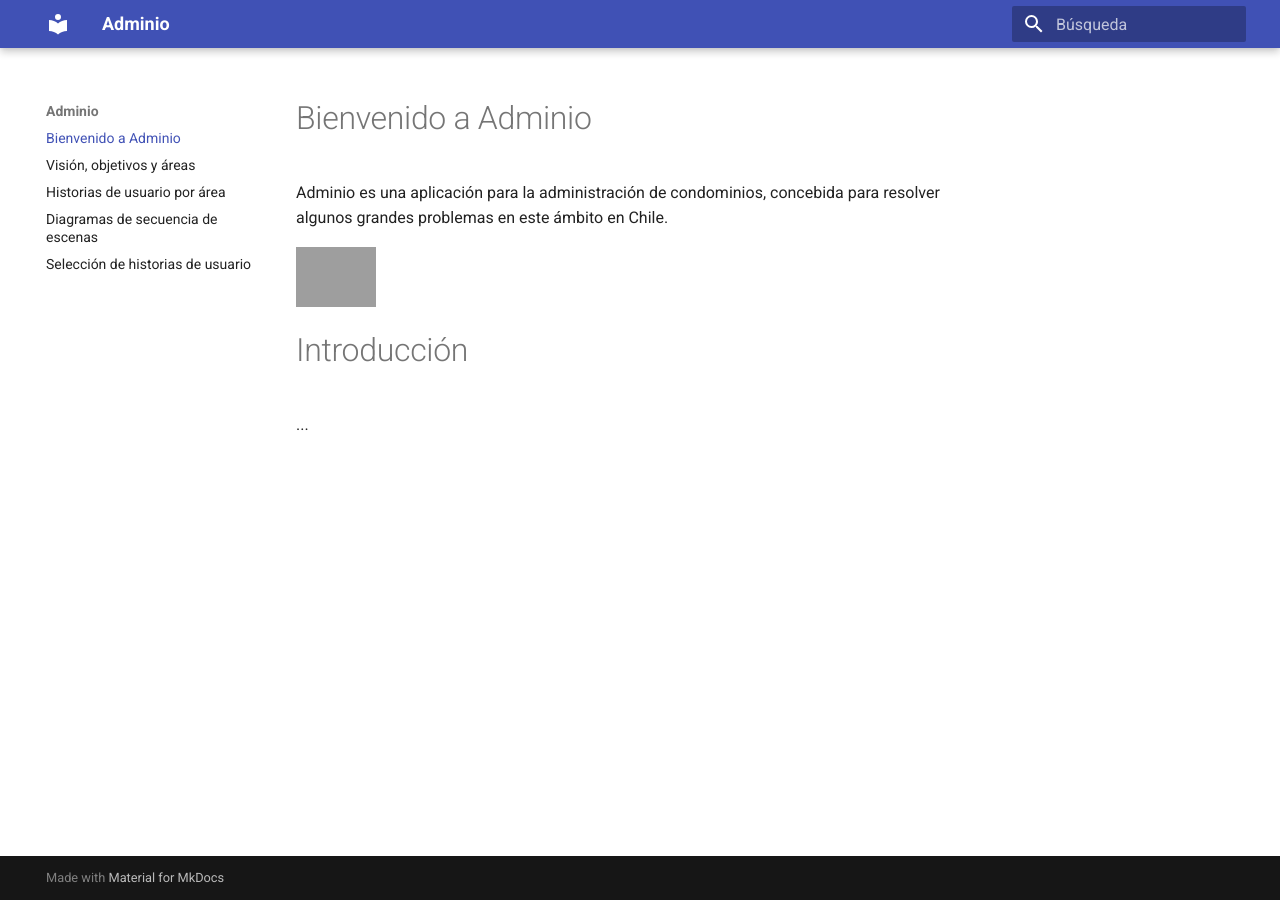
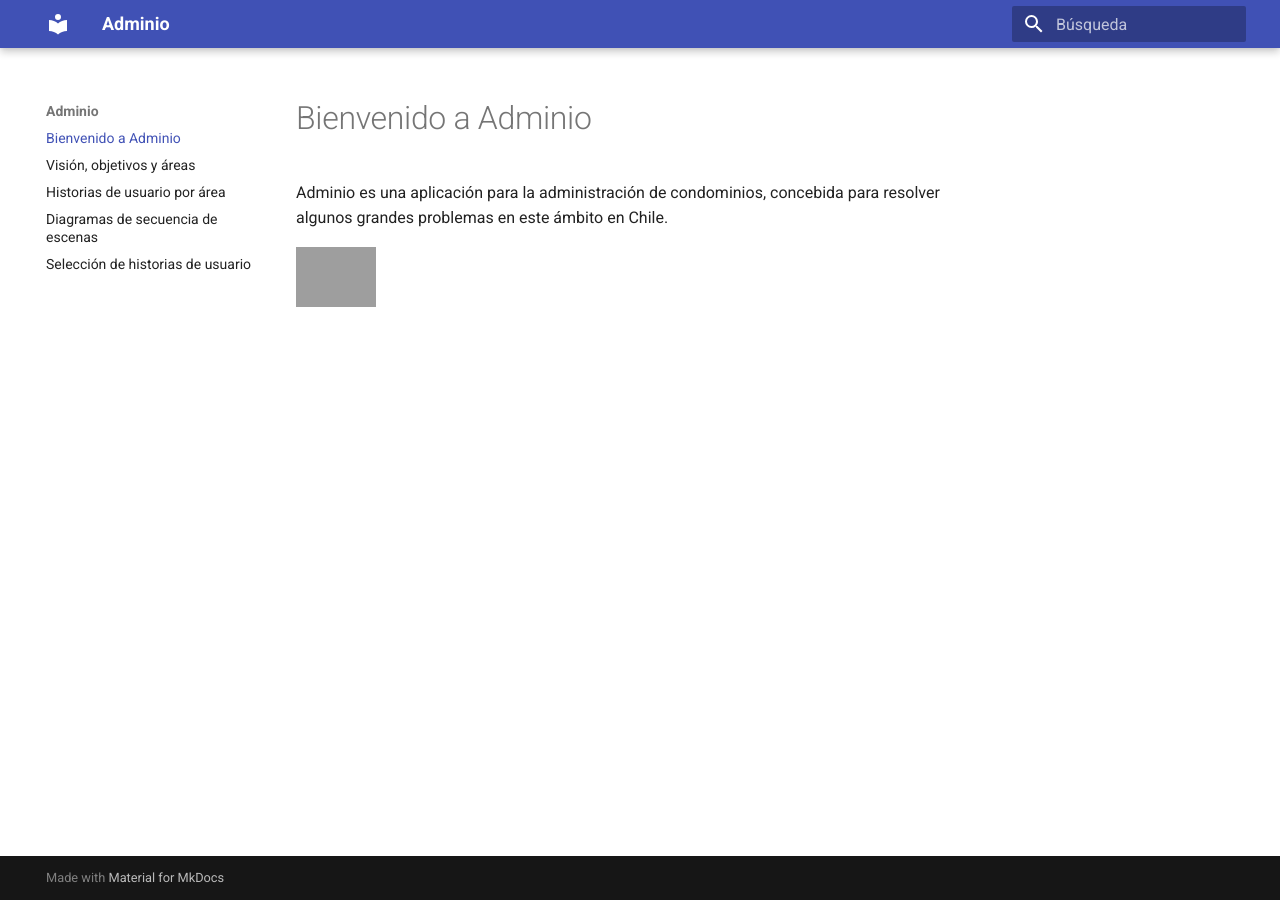
Before and after one commit to diegosauriox/adminio, an MkDocs documentation site: the page built from docs/index.md, in a window 1280 px wide. Built offline with MkDocs 1.6.1 and Material for MkDocs 9.7.7, drawn with Linux system fonts in a browser that asks for light colours; grey boxes are pictures that could not be loaded.

Commit message:
Corrección de índices y de index.md

```diff
--- a/docs/index.md
+++ b/docs/index.md
@@ -3,9 +3,3 @@
 Adminio es una aplicación para la administración de condominios, concebida para resolver algunos grandes problemas en este ámbito en Chile.
 
 <img src="img/condominio.jpg" alt="Condominio" style="zoom: 20%;" />
-
-
-
-# Introducción
-
-...
```
